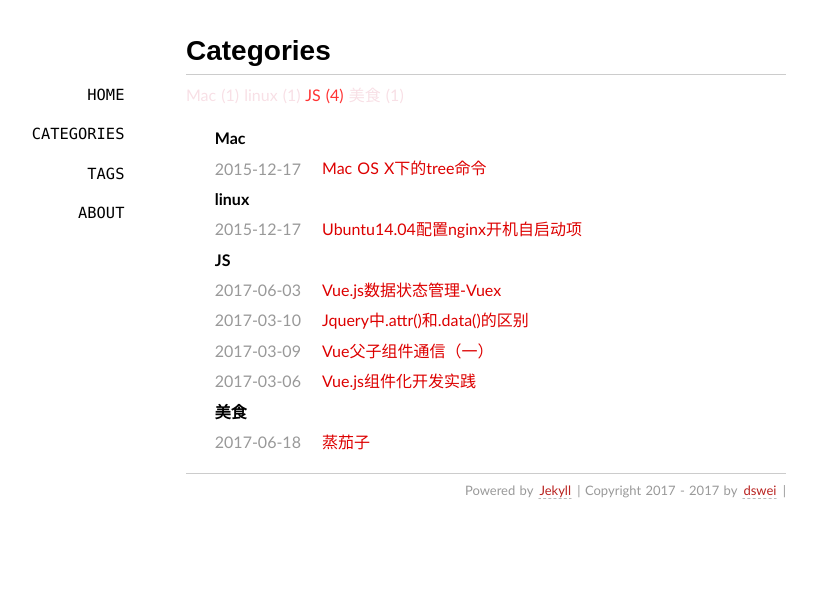
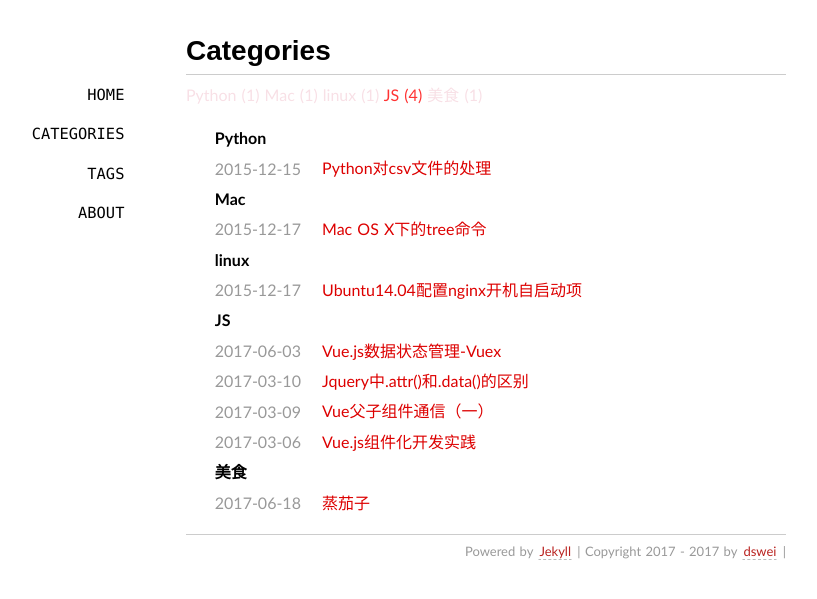
Before and after one commit to wdskuki/oldBlog, a Jekyll site: the page built from categories/index.md, in a window 1280 px wide. Shown: the top 599 px of the page, without its empty margins (154-971 px from the left). Built offline with Jekyll 4.4.1, drawn with Linux system fonts in a browser that asks for light colours; comment, search, counter and statistics services are not loaded; part of the change alters nothing that is shown.

Commit message:
简书博客迁移

````diff
--- /dev/null
+++ b/_posts/2015-12-15-python-handle-csv.md
@@ -0,0 +1,148 @@
+---
+layout: post
+title: 'Python对csv文件的处理'
+description: 'Python对csv文件的处理'
+category: Python
+tags: Python
+---
+
+
+# Python对csv文件的处理
+公司策划那边是不是会有从相关csv文件提取相关属性所对应的所有值的需求。 为了避免手动一个文件一个文件的查找&复制，写了一个脚本进行对应查找和提取。
+
+ 比如前两天有个需求是：
+>给出一组questid列表，在每个questid(例如99070333)后面添加一个`0`（变成了99070333`0`）,然后根据这个`questid + "0"`(我们定义为stageid)找出应目录下的csv文件，这些csv文件的文件名格式形式为：**`prefix_stageid`.`surfix`**。在项目中`prefix`为**mapEventMonster**, `surfix`为**csv**。因此以questid = 99070333为例，对应的csv文件名为：
+
+```
+mapEventMonster_990703330.csv
+```
+
+这些csv文件格式如下（属性和值之间由**逗号**分隔,这里为了表示的方式来显示效果）:
+
+| stageID | roomID | rate | enemyGroupID| actionFlg|messageNo_0|messageNo_1|messageNo_2|messageNo_3|messageNo_4|worldID|areaID|dungeonID|
+|---------|---------|---------|---------|---------|---------|---------|---------|---------|---------|---------|---------|---------|---------|
+|990701690|2|0|90080169|1|-1|-1|-1|-1|-1|9|907|1|
+
+这里我们提取**enemyGroupID**属性所对应的所有值。
+
+
+这里还有一个问题是：所有csv文件按照相关规则保存在对应目录中，例如：
+
+```
+...
+dungeon/quest_type_3/area_907/mapEventMonster_990701690.csv
+dungeon/quest_type_3/area_999/mapEventMonster_999999990.csv
+...
+...
+```
+所以我们需要找深入到目录（及其子目录中；这里一级目录为`dungeon`）找到对应csv文件。同时最好建立一个`key-value`的字典结构用来保存所有的查找结果。这里`key`为stageId(即questId + "0"); `value`为对应csv文件的全路径。
+
+代码如下：
+
+```
+#!/usr/bin/python
+# coding:utf8
+
+import os
+import csv
+
+# 递归目录及其子目录下的文件
+def dirlist(path, allfile):
+	filelist = os.listdir(path)
+	for filename in filelist:
+		filepath = os.path.join(path, filename)
+		if os.path.isdir(filepath):
+			dirlist(filepath, allfile)
+		else:
+			allfile.append(filepath)
+	return filepath
+
+# 从文件的全路径中截取文件名(一般处于全路径的最后一个'/'的后面)
+def cutFileName(fullpath):
+	return fullpath.split('/')[-1]
+
+# 打印list所有元素
+def printList(myList):
+	for item in myList:
+		print item
+
+# 判断文件名是否满足指定后缀
+def isSurfix(path, surfix):
+	filename = cutFileName(path)
+	return path.split('.')[-1] == surfix
+
+# 判断文件名是否满足指定前缀
+def isPrefix(path, prefix):
+	filename = cutFileName(path)
+	return filename.find(prefix) == 0
+
+# 建立key-value的字典结构保存搜索结果
+# key: 		stageId
+# value:  	对应csv的全路径
+def setDict(allfile, prefix, surfix):
+	myDict = dict()
+	for item in allfile:
+		if isSurfix(item, surfix) and isPrefix(item, prefix):
+			filename = cutFileName(item)
+			beg = filename.find(prefix)
+			end = filename.find(surfix)
+			stageId = filename[beg + len(prefix): end-1]
+			myDict[stageId] = item
+	return myDict
+
+# 获得对应csv文件的某一列的所有值
+def getCsvValue(filepath, colnum, ret):
+	# print filepath
+	reader = csv.reader(file(filepath, 'rb'))
+	for line in reader:
+		if reader.line_num == 1:
+			# 跳过第一行属性名
+			continue
+		ret.append(line[colnum])
+
+# 递归创建目录
+def createDirs(path,outputpath):
+	idx = path.find('dungeon')
+	subpath = path[idx : ]
+	#print subpath
+	outputfullpath = os.path.join(outputpath, subpath)
+
+	idx = outputfullpath.rfind("/")
+	outputfullpath = outputfullpath[0:idx]
+	#print outputfullpath
+	if not os.path.exists(outputfullpath):
+		os.makedirs(outputfullpath)
+
+# 拷贝对应文件
+def copyFile(srcfile, outputpath):
+	idx = srcfile.find('dungeon')
+	subpath = srcfile[idx : len(srcfile)]
+	outputfullpath = os.path.join(outputpath, subpath)
+	# 拷贝文件
+	shutil.copyfile(srcfile, outputfullpath)
+
+# main函数
+if __name__ == '__main__':
+
+	#以下各变量需要根据实际情况补全，
+	# 否则无法运行
+	path = 		# "需要扫描的目录路径"
+	prefix = 	# "例如:mapEventMonster_"
+	surfix = 	# "例如：csv"
+	inputfile =	# 例如：open('输入文件名（含路径）', 'rb')
+
+	allfile = []
+	dirlist(path, allfile)
+
+	myDict = setDict(allfile, prefix, surfix)
+
+	ret = list()
+	for line in inputfile:
+		key = line.strip("\n") + "0"
+		getCsvValue(myDict[key], 3, ret)
+	ret = list(set(ret)) # 去重
+	ret.sort() # 排序
+	printList(ret) # 打印
+	inputfile.close()
+
+```
````
Also changed, not shown: _posts/2015-12-17-ubuntu-nginx-boot-strap-settings.md (+1 -0 lines).
